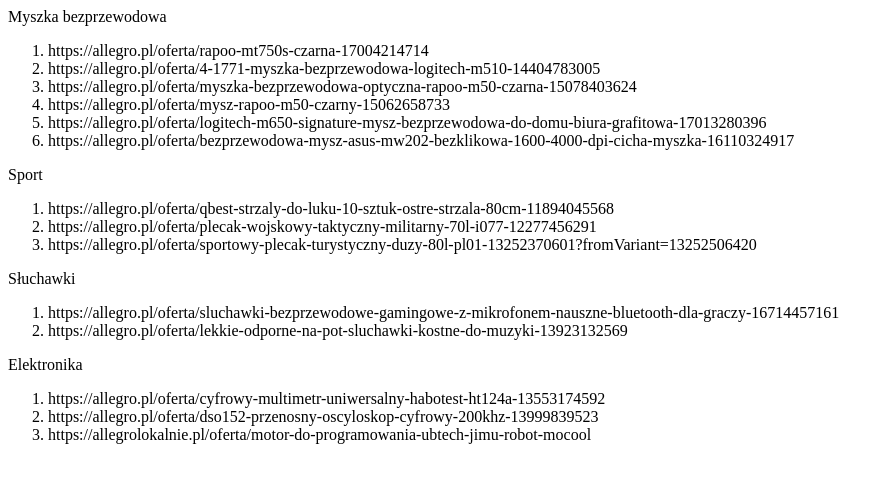
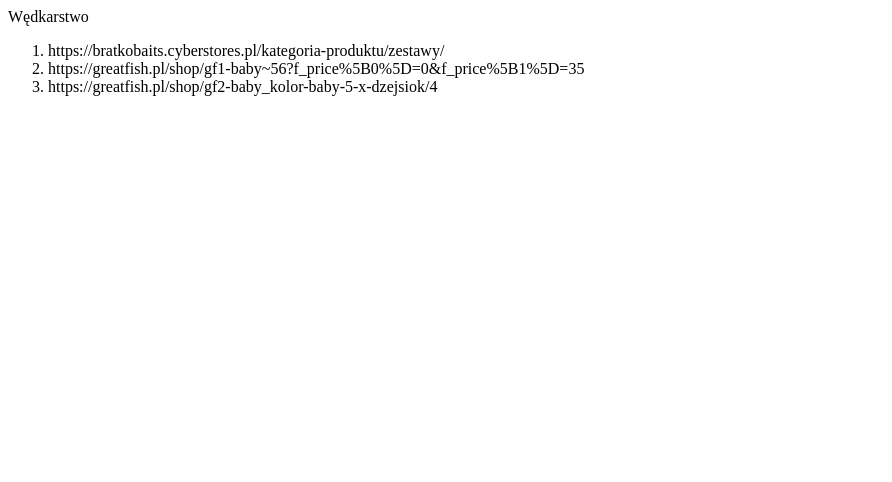
Before and after one commit to DarDoro/dardoro.github.io, a plain HTML site: page whishlist.html in a window 1280 px wide. Shown: the whole page, without its empty margins (0-892 px from the left). Drawn offline with Linux system fonts and the light colour scheme.

Commit message:
Refactor wishlist HTML structure and content

```diff
--- a/whishlist.html
+++ b/whishlist.html
@@ -1,33 +1,10 @@
 <!DOCTYPE html>
-<html>
+<html><body>
 
-<body>
-	Myszka bezprzewodowa<ol>
-		<li>https://allegro.pl/oferta/rapoo-mt750s-czarna-17004214714
-		<li>https://allegro.pl/oferta/4-1771-myszka-bezprzewodowa-logitech-m510-14404783005
-		<li>https://allegro.pl/oferta/myszka-bezprzewodowa-optyczna-rapoo-m50-czarna-15078403624
-		<li>https://allegro.pl/oferta/mysz-rapoo-m50-czarny-15062658733
-		<li>https://allegro.pl/oferta/logitech-m650-signature-mysz-bezprzewodowa-do-domu-biura-grafitowa-17013280396
-		<li>https://allegro.pl/oferta/bezprzewodowa-mysz-asus-mw202-bezklikowa-1600-4000-dpi-cicha-myszka-16110324917
+	Wędkarstwo<ol>
+		<li>https://bratkobaits.cyberstores.pl/kategoria-produktu/zestawy/
+		<li>https://greatfish.pl/shop/gf1-baby~56?f_price%5B0%5D=0&f_price%5B1%5D=35
+		<li>https://greatfish.pl/shop/gf2-baby_kolor-baby-5-x-dzejsiok/4
 	</ol>
 
-	Sport<ol>
-		<li>https://allegro.pl/oferta/qbest-strzaly-do-luku-10-sztuk-ostre-strzala-80cm-11894045568
-		<li>https://allegro.pl/oferta/plecak-wojskowy-taktyczny-militarny-70l-i077-12277456291
-		<li>https://allegro.pl/oferta/sportowy-plecak-turystyczny-duzy-80l-pl01-13252370601?fromVariant=13252506420
-	</ol>
-
-	Słuchawki<ol>
-		<li>
-			https://allegro.pl/oferta/sluchawki-bezprzewodowe-gamingowe-z-mikrofonem-nauszne-bluetooth-dla-graczy-16714457161
-		<li>https://allegro.pl/oferta/lekkie-odporne-na-pot-sluchawki-kostne-do-muzyki-13923132569
-	</ol>
-
-	Elektronika<ol>
-		<li>https://allegro.pl/oferta/cyfrowy-multimetr-uniwersalny-habotest-ht124a-13553174592
-		<li>https://allegro.pl/oferta/dso152-przenosny-oscyloskop-cyfrowy-200khz-13999839523
-		<li>https://allegrolokalnie.pl/oferta/motor-do-programowania-ubtech-jimu-robot-mocool
-	</ol>
-</body>
-
-</html>
+</body></html>
```
